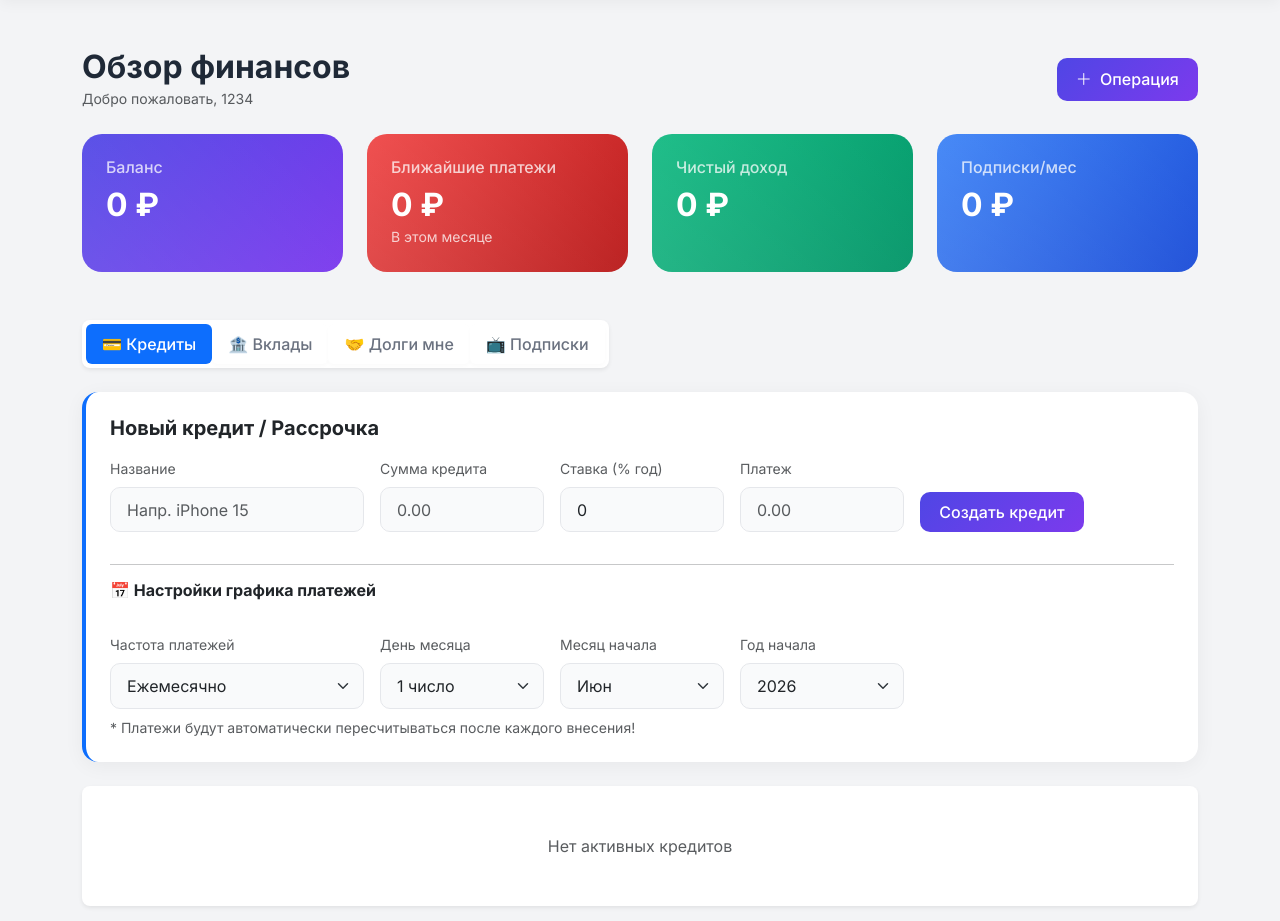
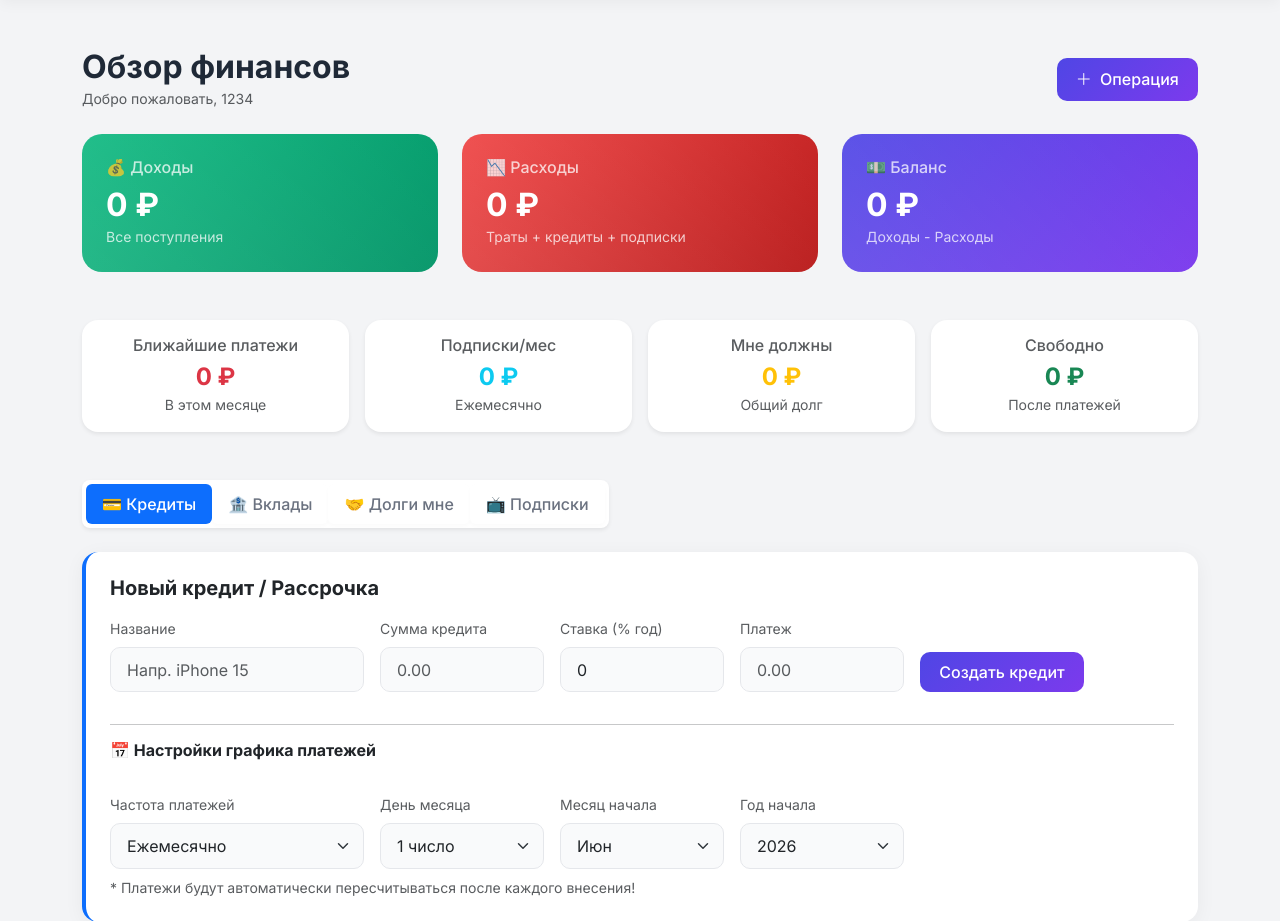
Before and after one commit to Katerina-zyazina/finance-tracker, a Flask app: page /dashboard in a window 1280 px wide. Shown: the part 72-993 px from the top of the page. Run offline with Flask 3, Linux system fonts and the light colour scheme; a user stored in the database is signed in.

Commit message:
Fix: proper income/expense/balance calculation

```diff
--- a/app.py
+++ b/app.py
@@ -6,11 +6,9 @@ import os
 from datetime import datetime, timedelta
 import math
 
-# Создание приложения Flask
 app = Flask(__name__)
 app.config['SECRET_KEY'] = os.environ.get('SECRET_KEY', 'dev-secret-key-change-me')
 
-# Настройка базы данных
 if os.environ.get('DATABASE_URL'):
     app.config['SQLALCHEMY_DATABASE_URI'] = os.environ['DATABASE_URL']
     app.config['SQLALCHEMY_DATABASE_URI'] = app.config['SQLALCHEMY_DATABASE_URI'].replace("postgres://", "postgresql://", 1)
@@ -57,12 +55,20 @@ class Credit(db.Model):
     payments = db.relationship('CreditPayment', backref='credit', lazy=True, order_by="CreditPayment.due_date.asc()")
 
     @property
+    def total_with_interest(self):
+        """Общая сумма с процентами"""
+        if self.interest_rate > 0:
+            return self.total_amount * (1 + self.interest_rate / 100)
+        return self.total_amount
+
+    @property
     def total_paid(self):
         return sum(p.amount_paid for p in self.payments if p.is_paid)
 
     @property
     def remaining_debt(self):
-        return max(0, self.total_amount - self.total_paid)
+        """Остаток с учётом процентов"""
+        return max(0, self.total_with_interest - self.total_paid)
 
 class CreditPayment(db.Model):
     id = db.Column(db.Integer, primary_key=True)
@@ -119,7 +125,6 @@ def login_required(f):
 # ================= ВСПОМОГАТЕЛЬНЫЕ ФУНКЦИИ =================
 
 def add_months(source_date, months):
-    """Добавляет месяцы к дате"""
     month = source_date.month - 1 + months
     year = source_date.year + month // 12
     month = month % 12 + 1
@@ -127,28 +132,21 @@ def add_months(source_date, months):
     return source_date.replace(year=year, month=month, day=day)
 
 def add_weeks(source_date, weeks):
-    """Добавляет недели к дате"""
     return source_date + timedelta(weeks=weeks)
 
 def generate_payment_schedule(credit):
     """Генерирует график платежей с учётом процентов"""
-    # Удаляем все непроведенные платежи
     for p in credit.payments:
         if not p.is_paid:
             db.session.delete(p)
     db.session.flush()
 
-    # Рассчитываем общую сумму с процентами
-    total_with_interest = credit.total_amount
-    if credit.interest_rate > 0:
-        total_with_interest = credit.total_amount * (1 + credit.interest_rate / 100)
-
+    total_with_interest = credit.total_with_interest
     remaining_balance = total_with_interest - credit.total_paid
 
     if remaining_balance <= 0:
         return
 
-    # Определяем дату начала
     try:
         start_date = datetime(credit.start_year, credit.start_month, 1)
     except:
@@ -262,7 +260,7 @@ def dashboard():
             flash('Ошибка: ' + str(e), 'danger')
         return redirect(url_for('dashboard'))
 
-    # 3. Внесение ПЛАТЕЖА (без создания транзакции!)
+    # 3. Внесение ПЛАТЕЖА (с созданием транзакции расхода!)
     if request.method == 'POST' and 'payment_id' in request.form:
         try:
             pay_id = int(request.form.get('payment_id'))
@@ -274,6 +272,16 @@ def dashboard():
                 payment.amount_paid = paid_amount
                 payment.is_paid = True
                 payment.note = note
+
+                # Создаём транзакцию расхода для платежа по кредиту
+                trans = Transaction(
+                    amount=paid_amount,
+                    category=f"Кредит: {payment.credit.name}",
+                    type='expense',
+                    user_id=user_id
+                )
+                db.session.add(trans)
+
                 generate_payment_schedule(payment.credit)
                 db.session.commit()
                 flash('Платеж внесен! График пересчитан.', 'success')
@@ -321,9 +329,18 @@ def dashboard():
     debts = DebtOwed.query.filter_by(user_id=user_id).all()
     subscriptions = Subscription.query.filter_by(user_id=user_id, is_active=True).all()
 
+    # ПРАВИЛЬНЫЙ РАСЧЁТ:
     income = sum(t.amount for t in transactions if t.type == 'income')
     expense = sum(t.amount for t in transactions if t.type == 'expense')
-    balance = income - expense
+
+    # Добавляем подписки к расходам
+    subscriptions_total = sum(s.cost for s in subscriptions)
+
+    # Общие расходы = транзакции расходы + подписки
+    total_expenses = expense + subscriptions_total
+
+    # Баланс = доходы - расходы
+    balance = income - total_expenses
 
     today = datetime.utcnow()
     one_month_later = add_months(today, 1)
@@ -333,20 +350,19 @@ def dashboard():
             if not p.is_paid and p.due_date >= today and p.due_date <= one_month_later:
                 upcoming_payments += p.amount_due
 
-    total_subscriptions = sum(s.cost for s in subscriptions)
     total_debts_owed = sum(d.amount for d in debts if not d.is_paid)
 
     return render_template('dashboard.html',
                            transactions=transactions,
                            balance=balance,
                            income=income,
-                           expense=expense,
+                           expense=total_expenses,  # Передаём общие расходы
                            credits=credits,
                            deposits=deposits,
                            debts=debts,
                            subscriptions=subscriptions,
                            upcoming_payments=upcoming_payments,
-                           total_subscriptions=total_subscriptions,
+                           total_subscriptions=subscriptions_total,
                            total_debts_owed=total_debts_owed,
                            now=datetime.utcnow())
 
@@ -389,7 +405,6 @@ def delete_subscription(id):
     if s.user_id == session['user_id']: db.session.delete(s); db.session.commit()
     return redirect(url_for('dashboard'))
 
-# Инициализация БД
 with app.app_context():
     db.create_all()
 
--- a/templates/dashboard.html
+++ b/templates/dashboard.html
@@ -15,29 +15,65 @@
 
 <!-- Карточки статистики -->
 <div class="row g-4 mb-5">
+    <div class="col-md-4">
+        <div class="stat-card bg-gradient-success h-100">
+            <h6 class="opacity-75 mb-2">💰 Доходы</h6>
+            <h2 class="fw-bold mb-0">{{ income }} ₽</h2>
+            <small class="opacity-75">Все поступления</small>
+        </div>
+    </div>
+    <div class="col-md-4">
+        <div class="stat-card bg-gradient-danger h-100">
+            <h6 class="opacity-75 mb-2">📉 Расходы</h6>
+            <h2 class="fw-bold mb-0">{{ expense }} ₽</h2>
+            <small class="opacity-75">Траты + кредиты + подписки</small>
+        </div>
+    </div>
+    <div class="col-md-4">
+        <div class="stat-card bg-gradient-primary h-100">
+            <h6 class="opacity-75 mb-2">💵 Баланс</h6>
+            <h2 class="fw-bold mb-0">{{ balance }} ₽</h2>
+            <small class="opacity-75">Доходы - Расходы</small>
+        </div>
+    </div>
+</div>
+
+<!-- Дополнительные показатели -->
+<div class="row g-3 mb-5">
     <div class="col-md-3">
-        <div class="stat-card bg-gradient-primary h-100">
-            <h6 class="opacity-75 mb-2">Баланс</h6>
-            <h2 class="fw-bold mb-0">{{ balance }} ₽</h2>
+        <div class="card border-0 shadow-sm h-100">
+            <div class="card-body text-center">
+                <h6 class="text-muted mb-2">Ближайшие платежи</h6>
+                <h4 class="fw-bold text-danger mb-0">{{ upcoming_payments }} ₽</h4>
+                <small class="text-muted">В этом месяце</small>
+            </div>
         </div>
     </div>
     <div class="col-md-3">
-        <div class="stat-card bg-gradient-danger h-100">
-            <h6 class="opacity-75 mb-2">Ближайшие платежи</h6>
-            <h2 class="fw-bold mb-0">{{ upcoming_payments }} ₽</h2>
-            <small class="opacity-75">В этом месяце</small>
+        <div class="card border-0 shadow-sm h-100">
+            <div class="card-body text-center">
+                <h6 class="text-muted mb-2">Подписки/мес</h6>
+                <h4 class="fw-bold text-info mb-0">{{ total_subscriptions }} ₽</h4>
+                <small class="text-muted">Ежемесячно</small>
+            </div>
         </div>
     </div>
     <div class="col-md-3">
-        <div class="stat-card bg-gradient-success h-100">
-            <h6 class="opacity-75 mb-2">Чистый доход</h6>
-            <h2 class="fw-bold mb-0">{{ income - expense }} ₽</h2>
+        <div class="card border-0 shadow-sm h-100">
+            <div class="card-body text-center">
+                <h6 class="text-muted mb-2">Мне должны</h6>
+                <h4 class="fw-bold text-warning mb-0">{{ total_debts_owed }} ₽</h4>
+                <small class="text-muted">Общий долг</small>
+            </div>
         </div>
     </div>
     <div class="col-md-3">
-        <div class="stat-card bg-gradient-info h-100">
-            <h6 class="opacity-75 mb-2">Подписки/мес</h6>
-            <h2 class="fw-bold mb-0">{{ total_subscriptions }} ₽</h2>
+        <div class="card border-0 shadow-sm h-100">
+            <div class="card-body text-center">
+                <h6 class="text-muted mb-2">Свободно</h6>
+                <h4 class="fw-bold text-success mb-0">{{ balance - upcoming_payments }} ₽</h4>
+                <small class="text-muted">После платежей</small>
+            </div>
         </div>
     </div>
 </div>
```
